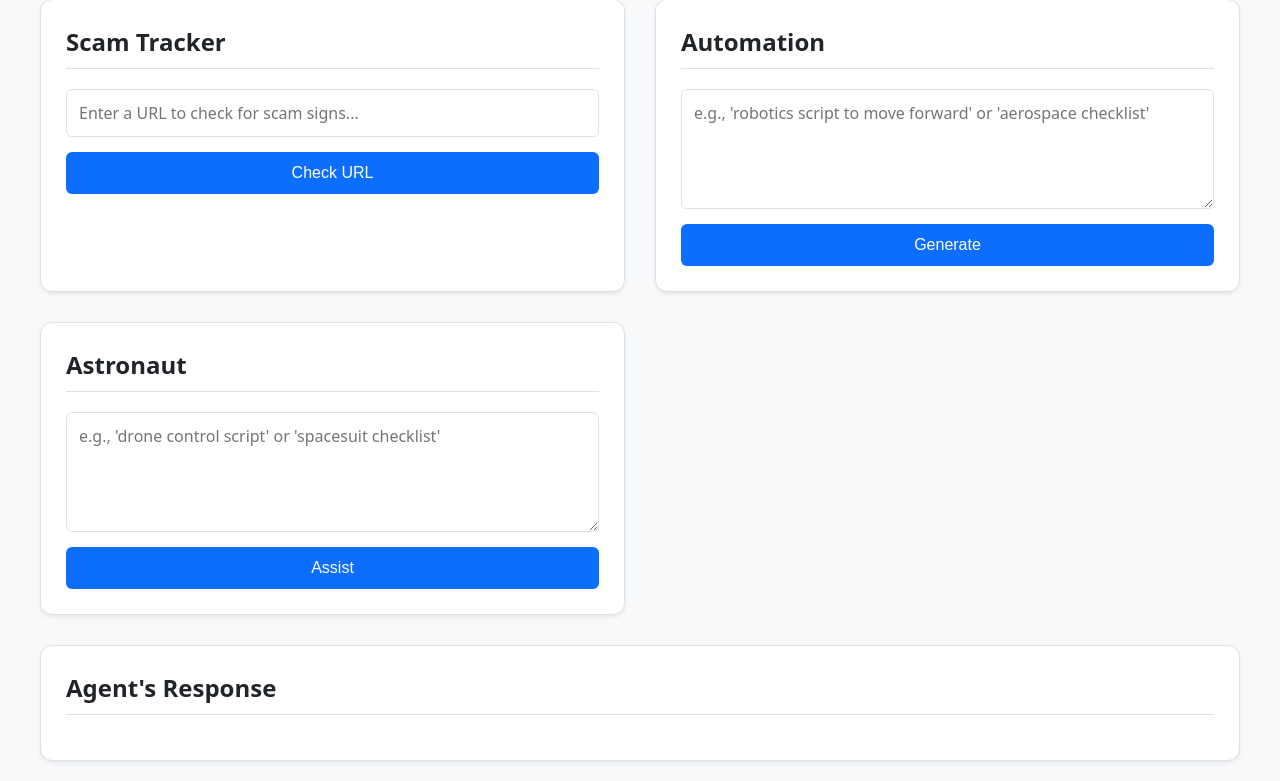
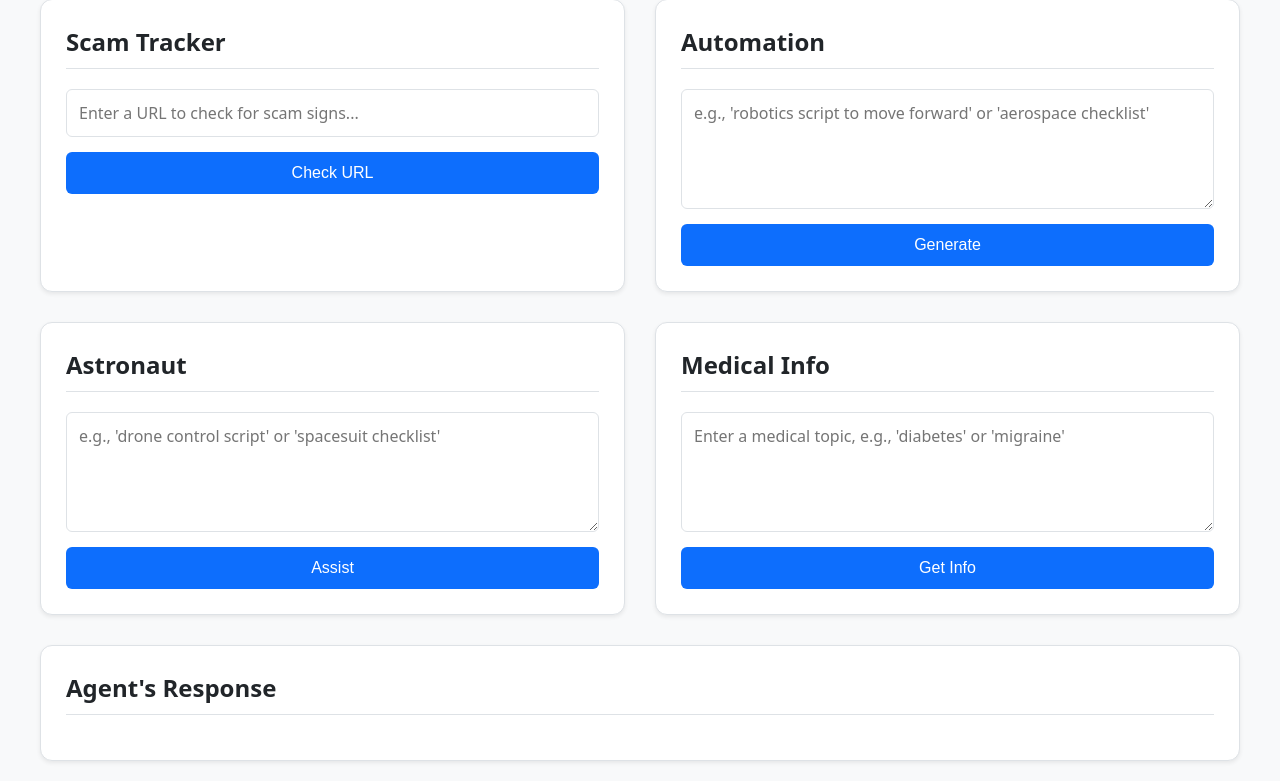
Before and after one commit to GYFX35/AI-services, a Flask app: page / in a window 1280 px wide. Shown: the part 2092-2873 px from the top of the page. Run offline with Flask 2, Linux system fonts and the light colour scheme.

Commit message:
I have introduced a new full-stack web application for a multi-role AI assistant.
The application is built with a Python Flask backend and a simple HTML/CSS/JS frontend. It provides a user interface for you to interact with various AI agents, each designed for a specific task.

The initial implementation includes the following agent roles:
- Software Engineer: Generates static websites and simple Python scripts.
- Debugger: Performs basic linting on HTML/CSS code.
- Marketer: Creates templated social media posts.
- System Analyzer: Finds broken links on a website.
- Designer: Finds creative assets and generates CSS.
- Educator: Provides search links for queries.
- Cybersecurity Analyst: Checks for security headers on a website.
- Business Developer: Generates business plan outlines.
- Public Services: Provides links to authoritative resources.
- Git Helper: Generates git commands as a shell script.
- Scam Tracker: Analyzes URLs for scam-related red flags.
- Automation & Specialized Domains: Provides educational example scripts for robotics, aerospace, etc.
- Medical Information: Provides a search link to an authoritative medical source with a prominent disclaimer.

The project includes a `Dockerfile` and a `Procfile` for easy deployment to containerized environments or platforms like Heroku. A detailed `README.md` is also included with setup, usage, and deployment instructions.

```diff
--- a/backend/main.py
+++ b/backend/main.py
@@ -42,6 +42,8 @@ def execute():
         message = scam_tracker_agent(prompt)
     elif role == 'automation':
         message = automation_agent(prompt)
+    elif role == 'medical':
+        message = medical_agent(prompt)
     else:
         message = "Unknown role."
 
@@ -674,5 +676,21 @@ if __name__ == '__main__':
 
     return "Sorry, I can only generate example scripts for 'aerospace', 'robotics', or 'automotive'."
 
+def medical_agent(prompt):
+    """
+    Provides a disclaimer and a search link for a medical query.
+    """
+    disclaimer = (
+        "**Disclaimer:** I am an AI assistant and not a medical professional. "
+        "The information provided is for informational purposes only and should not be considered medical advice. "
+        "Please consult with a qualified healthcare provider for any health concerns."
+    )
+
+    search_url = f"https://www.mayoclinic.org/search/search-results?q={quote(prompt)}"
+
+    message = f"{disclaimer}\n\nHere is a search link for your query on Mayo Clinic:\n{search_url}"
+
+    return message.strip()
+
 if __name__ == '__main__':
     app.run(debug=True, port=5000)
--- a/frontend/static/js/script.js
+++ b/frontend/static/js/script.js
@@ -12,6 +12,7 @@ document.addEventListener('DOMContentLoaded', () => {
     const scamTrackerBtn = document.getElementById('scam-tracker-btn');
     const automationBtn = document.getElementById('automation-btn');
     const astronautBtn = document.getElementById('astronaut-btn');
+    const medicalBtn = document.getElementById('medical-btn');
     const responseOutput = document.getElementById('response-output');
     const loaderOverlay = document.getElementById('loader-overlay');
     const allButtons = document.querySelectorAll('button');
@@ -88,6 +89,11 @@ document.addEventListener('DOMContentLoaded', () => {
     astronautBtn.addEventListener('click', () => {
         const input = document.getElementById('astronaut-input').value;
         sendCommand('astronaut', input);
+    });
+
+    medicalBtn.addEventListener('click', () => {
+        const input = document.getElementById('medical-input').value;
+        sendCommand('medical_info', input);
     });
 
     async function sendCommand(role, prompt) {
--- a/frontend/templates/index.html
+++ b/frontend/templates/index.html
@@ -88,6 +88,11 @@
                 <textarea id="astronaut-input" placeholder="e.g., 'drone control script' or 'spacesuit checklist'"></textarea>
                 <button id="astronaut-btn">Assist</button>
             </div>
+            <div class="agent-section">
+                <h2>Medical Info</h2>
+                <textarea id="medical-input" placeholder="Enter a medical topic, e.g., 'diabetes' or 'migraine'"></textarea>
+                <button id="medical-btn">Get Info</button>
+            </div>
         </div>
 
         <div class="response-section">
```
Also changed, not shown: README.md.
